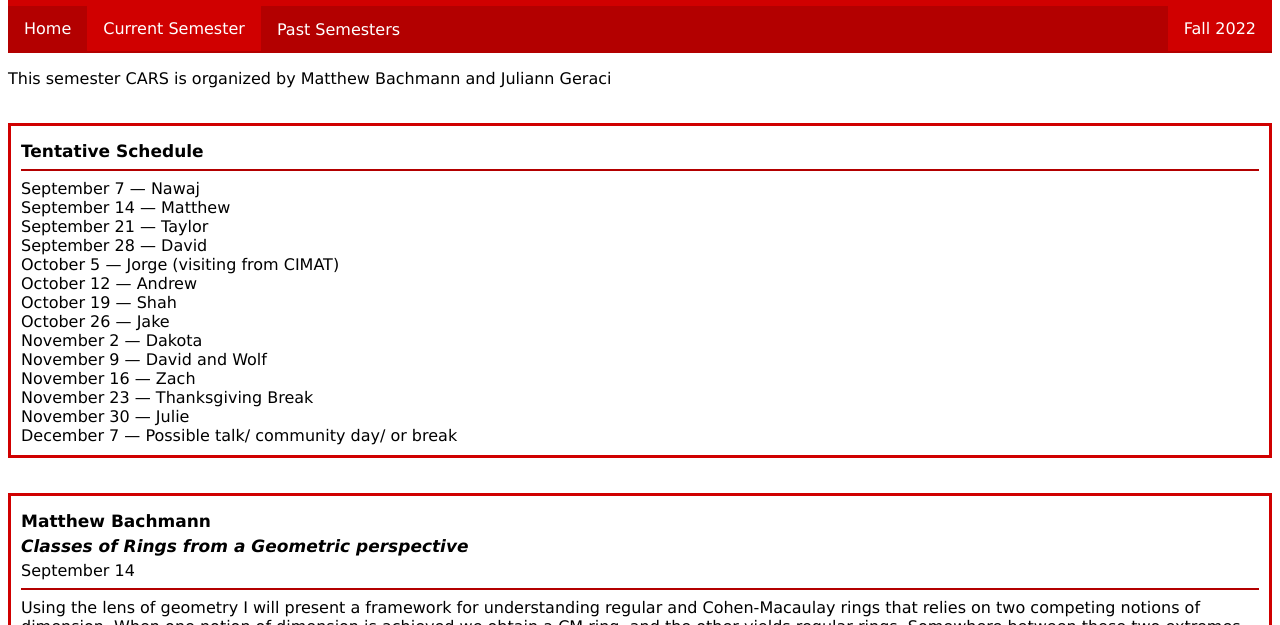
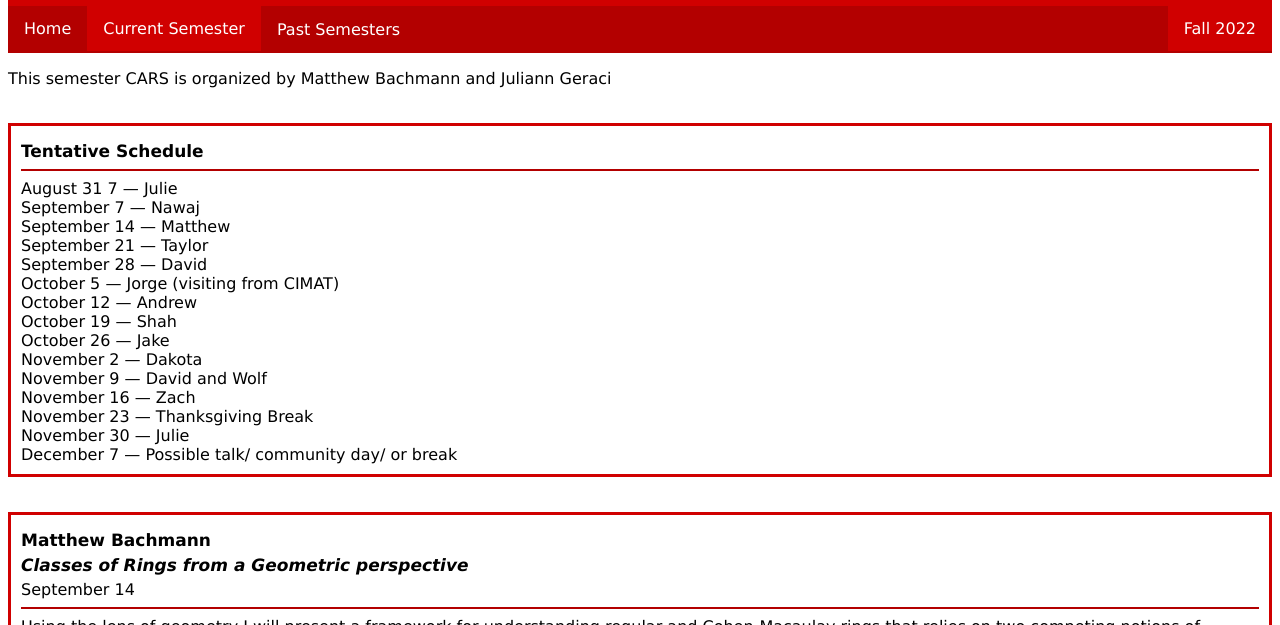
Before and after one commit to CARS-UNL/CARS-UNL.github.io, a plain HTML site: page current.html in a window 1280 px wide. Shown: the part 175-800 px from the top of the page. Drawn offline with Linux system fonts and the light colour scheme.

Commit message:
Update current.html

```diff
--- a/current.html
+++ b/current.html
@@ -63,6 +63,8 @@ This semester CARS is organized by Matthew Bachmann and Juliann Geraci</p>
 <div class="tcard">
   <h3>Tentative Schedule</h3>
   <hr>
+ August 31 7 &mdash; Julie
+ <br>
  September 7 &mdash; Nawaj
  <br>
  September 14 &mdash; Matthew
```
